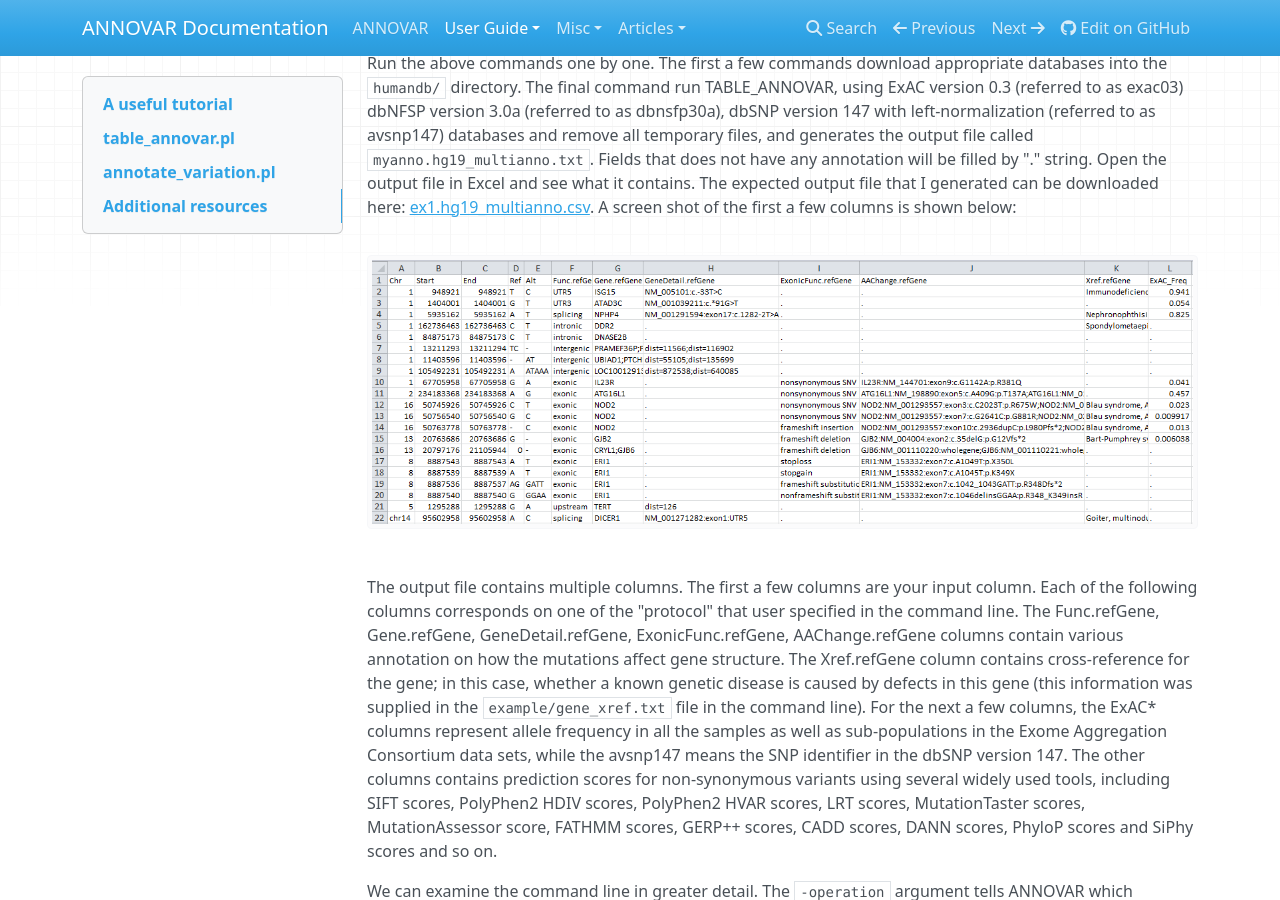
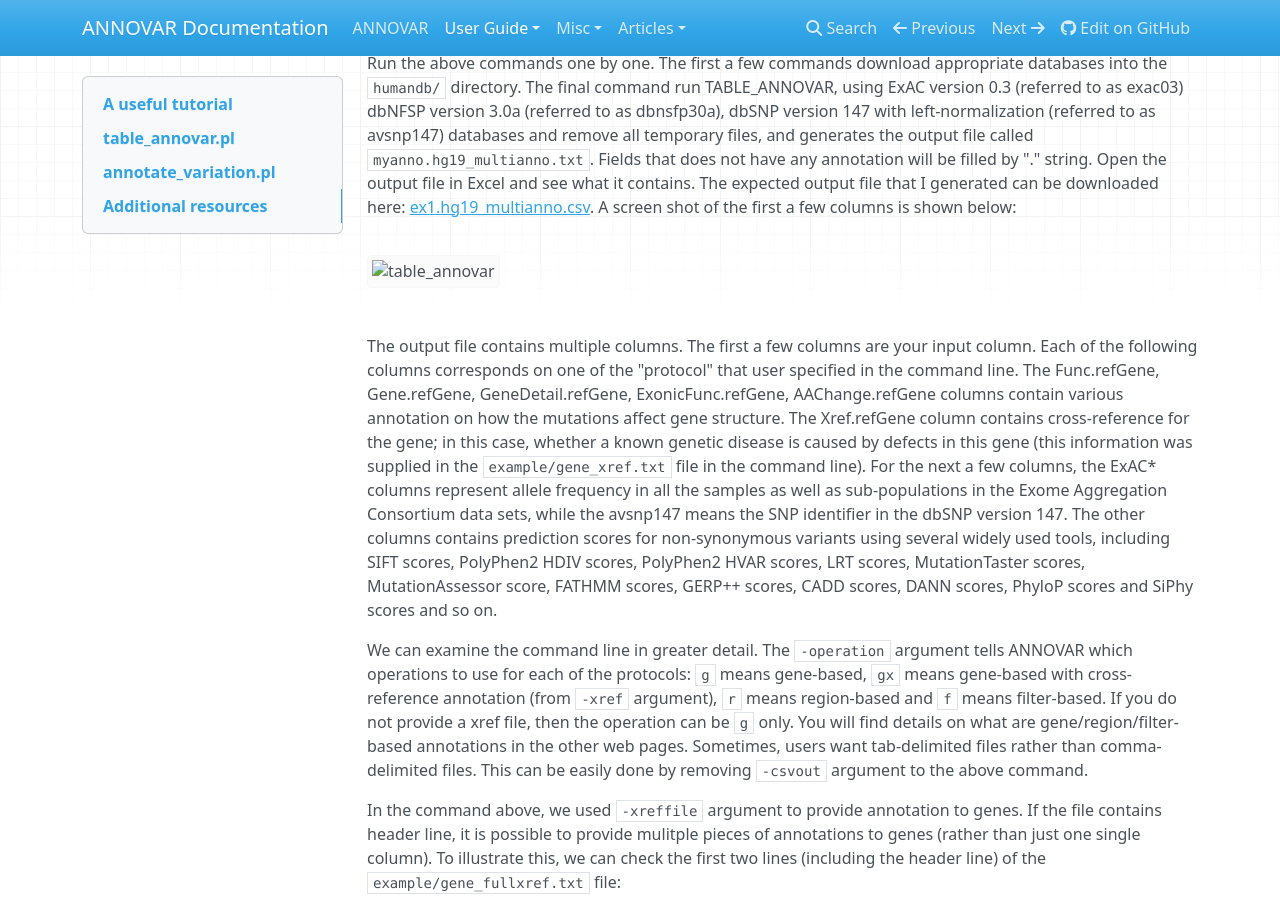
Before and after one commit to WGLab/doc-ANNOVAR, an MkDocs documentation site: the page built from docs/user-guide/startup.md, in a window 1280 px wide and 900 px high, scrolled down 766 px. Built offline with MkDocs 1.6.1, drawn with Linux system fonts in a browser that asks for light colours; nearby versions of some CDN libraries; comment, search, counter and statistics services are not loaded.

Commit message:
Update startup.md

```diff
--- a/docs/user-guide/startup.md
+++ b/docs/user-guide/startup.md
@@ -25,7 +25,7 @@ Assume that we have downloaded ANNOVAR package and used `tar xvfz annovar.latest
 
 Run the above commands one by one. The first a few commands download appropriate databases into the `humandb/` directory. The final command run TABLE_ANNOVAR, using ExAC version 0.3 (referred to as exac03) dbNFSP version 3.0a (referred to as dbnsfp30a), dbSNP version 147 with left-normalization (referred to as avsnp147) databases and remove all temporary files, and generates the output file called `myanno.hg19_multianno.txt`. Fields that does not have any annotation will be filled by "." string. Open the output file in Excel and see what it contains. The expected output file that I generated can be downloaded here: [ex1.hg19_multianno.csv](http://www.openbioinformatics.org/annovar/download/ex1.hg19_multianno.csv). A screen shot of the first a few columns is shown below:
 
-![table_annovar](/img/table_annovar.PNG)
+![table_annovar](img/table_annovar.PNG)
 
 The output file contains multiple columns. The first a few columns are your input column. Each of the following columns corresponds on one of the "protocol" that user specified in the command line. The Func.refGene, Gene.refGene, GeneDetail.refGene, ExonicFunc.refGene, AAChange.refGene columns contain various annotation on how the mutations affect gene structure. The Xref.refGene column contains cross-reference for the gene; in this case, whether a known genetic disease is caused by defects in this gene (this information was supplied in the `example/gene_xref.txt` file in the command line). For the next a few columns, the ExAC\* columns represent allele frequency in all the samples as well as sub-populations in the Exome Aggregation Consortium data sets, while the avsnp147 means the SNP identifier in the dbSNP version 147. The other columns contains prediction scores for non-synonymous variants using several widely used tools, including SIFT scores, PolyPhen2 HDIV scores, PolyPhen2 HVAR scores, LRT scores, MutationTaster scores, MutationAssessor score, FATHMM scores, GERP++ scores, CADD scores, DANN scores, PhyloP scores and SiPhy scores and so on.
 
```
